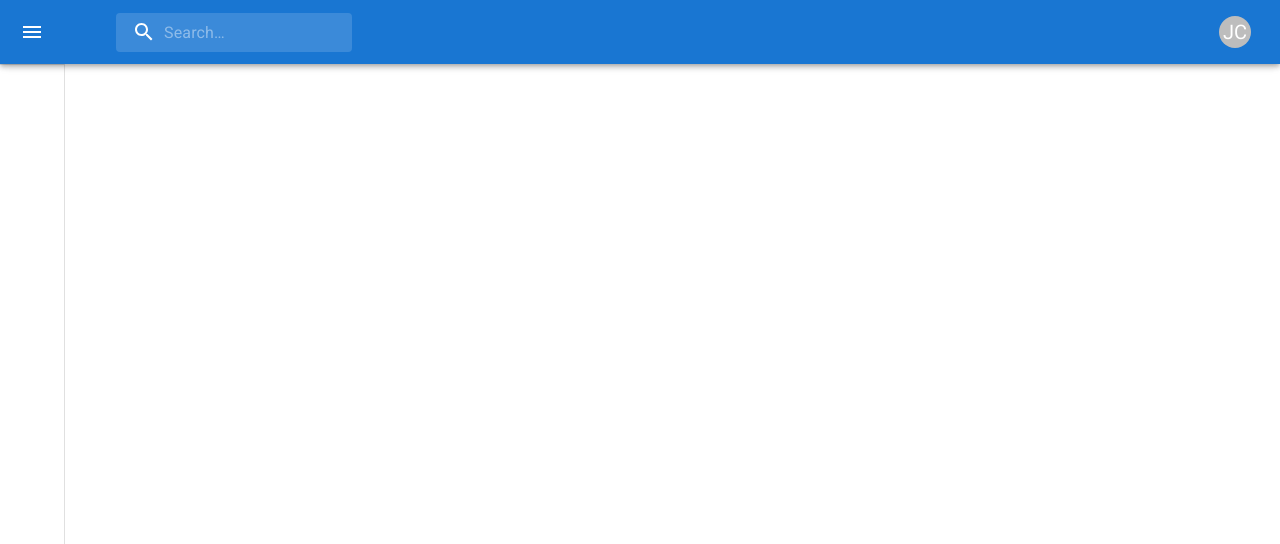
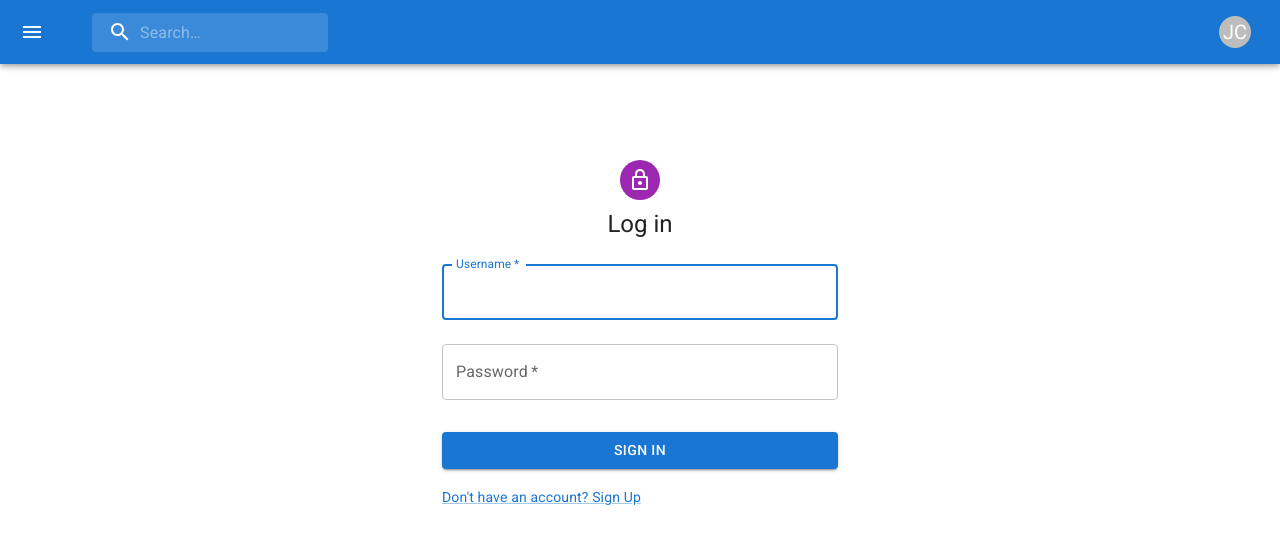
Before and after one commit to jcrz28/Anime-Sphere, a React (Create React App) app: page /auth in a window 1280 px wide. Shown: the top 544 px of the page. Built offline with nearby package versions, Linux system fonts and the light colour scheme.

Commit message:
Created a login/sign up page using MUI template

```diff
--- /dev/null
+++ b/src/components/authentication.js
@@ -0,0 +1,170 @@
+import React, { useContext, useState } from "react";
+import { ThemeProvider, createTheme } from "@mui/material/styles";
+
+import AuthContext from "../context/auth-context";
+import Avatar from "@mui/material/Avatar";
+import Box from "@mui/material/Box";
+import Button from "@mui/material/Button";
+import CircularProgress from "@mui/material/CircularProgress";
+import Container from "@mui/material/Container";
+import CssBaseline from "@mui/material/CssBaseline";
+import Grid from "@mui/material/Grid";
+import Link from "@mui/material/Link";
+import LockOutlinedIcon from "@mui/icons-material/LockOutlined";
+import TextField from "@mui/material/TextField";
+import Typography from "@mui/material/Typography";
+import useHttpClient from "../hook/http-hook";
+import { useNavigate } from "react-router-dom";
+
+const Authentication = () => {
+	const defaultTheme = createTheme();
+	const authCtx = useContext(AuthContext);
+
+	const { isLoading, request } = useHttpClient();
+	const navigate = useNavigate();
+
+	const [isLogin, setIsLogIn] = useState(true);
+	const [error, setError] = useState(null);
+
+	const switchAuthModeHandler = () => {
+		setIsLogIn((prevState) => !prevState);
+		setError(null);
+	};
+
+	const handleSubmit = async (event) => {
+		event.preventDefault();
+		const data = new FormData(event.currentTarget);
+		const userData = Object.fromEntries([...data.entries()]);
+		const formattedData = {
+			username: userData.username,
+			password: userData.password,
+			confirm_password: userData.confirm_password || "",
+		};
+
+		try {
+			const endpoint = isLogin ? "auth/login" : "auth/signup";
+
+			const response = await request(
+				`https://anime-tracker-backend.vercel.app/${endpoint}`,
+				"POST",
+				JSON.stringify(formattedData),
+				{
+					"Content-Type": "application/json",
+				}
+			);
+
+			authCtx.onLogin(response.userId, response.token);
+			navigate("/");
+		} catch (error) {
+			setError(error.message);
+		}
+	};
+
+	return (
+		<ThemeProvider theme={defaultTheme}>
+			<Container component="main" maxWidth="xs">
+				<CssBaseline />
+				{isLoading && (
+					<Box
+						sx={{
+							display: "flex",
+							justifyContent: "center",
+						}}
+					>
+						<CircularProgress />
+					</Box>
+				)}
+				<Box
+					sx={{
+						marginTop: 8,
+						display: "flex",
+						flexDirection: "column",
+						alignItems: "center",
+					}}
+				>
+					<Avatar sx={{ m: 1, bgcolor: "secondary.main" }}>
+						<LockOutlinedIcon />
+					</Avatar>
+					<Typography component="h1" variant="h5">
+						{isLogin ? "Log in" : "Sign Up"}
+					</Typography>
+					<Box
+						component="form"
+						onSubmit={handleSubmit}
+						noValidate
+						sx={{ mt: 1 }}
+					>
+						<TextField
+							margin="normal"
+							required
+							fullWidth
+							id="username"
+							label="Username"
+							name="username"
+							autoComplete="username"
+							autoFocus
+							error={error}
+						/>
+						<TextField
+							margin="normal"
+							required
+							fullWidth
+							name="password"
+							label="Password"
+							type="password"
+							id="password"
+							autoComplete="current-password"
+							error={error}
+						/>
+						{!isLogin && (
+							<TextField
+								margin="normal"
+								required
+								fullWidth
+								name="confirm_password"
+								label="Confirm Password"
+								type="password"
+								id="confirm_password"
+								error={error}
+							/>
+						)}
+
+						{error && (
+							<Typography
+								variant="body2"
+								color="error"
+								align="center"
+								sx={{ mt: 2 }}
+							>
+								{error}
+							</Typography>
+						)}
+						<Button
+							type="submit"
+							fullWidth
+							variant="contained"
+							sx={{ mt: 3, mb: 2 }}
+						>
+							Sign In
+						</Button>
+						<Grid container>
+							<Grid item>
+								<Link
+									href="#"
+									variant="body2"
+									onClick={switchAuthModeHandler}
+								>
+									{isLogin
+										? "Don't have an account? Sign Up"
+										: "Already have an account? Log In"}
+								</Link>
+							</Grid>
+						</Grid>
+					</Box>
+				</Box>
+			</Container>
+		</ThemeProvider>
+	);
+};
+
+export default Authentication;
--- a/src/components/main.js
+++ b/src/components/main.js
@@ -1,7 +1,9 @@
 import * as React from "react";
 
 import { DRAWER_HEADER, DRAWER_WIDTH } from "../utils/helper";
+import { Route, Routes } from "react-router-dom";
 
+import Authentication from "./authentication";
 import Box from "@mui/material/Box";
 import CssBaseline from "@mui/material/CssBaseline";
 import IconButton from "@mui/material/IconButton";
@@ -13,25 +15,43 @@ import Toolbar from "@mui/material/Toolbar";
 import UserMenu from "./user-menu";
 import { styled } from "@mui/material/styles";
 
+const Main = styled("main", { shouldForwardProp: (prop) => prop !== "open" })(
+	({ theme, open }) => ({
+		flexGrow: 1,
+		padding: theme.spacing(3),
+		transition: theme.transitions.create("margin", {
+			easing: theme.transitions.easing.sharp,
+			duration: theme.transitions.duration.leavingScreen,
+		}),
+		marginLeft: `-${DRAWER_WIDTH}px`,
+		...(open && {
+			transition: theme.transitions.create("margin", {
+				easing: theme.transitions.easing.easeOut,
+				duration: theme.transitions.duration.enteringScreen,
+			}),
+			marginLeft: 0,
+		}),
+	})
+);
+
 const AppBar = styled(MuiAppBar, {
 	shouldForwardProp: (prop) => prop !== "open",
 })(({ theme, open }) => ({
-	zIndex: theme.zIndex.drawer + 1,
-	transition: theme.transitions.create(["width", "margin"], {
+	transition: theme.transitions.create(["margin", "width"], {
 		easing: theme.transitions.easing.sharp,
 		duration: theme.transitions.duration.leavingScreen,
 	}),
 	...(open && {
-		marginLeft: DRAWER_WIDTH,
 		width: `calc(100% - ${DRAWER_WIDTH}px)`,
-		transition: theme.transitions.create(["width", "margin"], {
-			easing: theme.transitions.easing.sharp,
+		marginLeft: `${DRAWER_WIDTH}px`,
+		transition: theme.transitions.create(["margin", "width"], {
+			easing: theme.transitions.easing.easeOut,
 			duration: theme.transitions.duration.enteringScreen,
 		}),
 	}),
 }));
 
-export default function Main() {
+export default function PersistentDrawerLeft() {
 	const [isDrawerOpen, setIsDrawerOpen] = React.useState(false);
 
 	const handleDrawerOpen = () => {
@@ -43,6 +63,7 @@ export default function Main() {
 	};
 
 	return (
+		<React.Fragment>
 			<Box sx={{ display: "flex" }}>
 				<CssBaseline />
 				<AppBar position="fixed" open={isDrawerOpen}>
@@ -53,7 +74,7 @@ export default function Main() {
 							onClick={handleDrawerOpen}
 							edge="start"
 							sx={{
-							marginRight: 5,
+								mr: 2,
 								...(isDrawerOpen && { display: "none" }),
 							}}
 						>
@@ -71,9 +92,15 @@ export default function Main() {
 					isDrawerOpen={isDrawerOpen}
 					handleDrawerClose={handleDrawerClose}
 				/>
-			<Box component="main" sx={{ flexGrow: 1, p: 3 }}>
+				<Main open={isDrawerOpen}>
 					<DRAWER_HEADER />
+					<Routes>
+						<Route>
+							<Route path="/auth" element={<Authentication />} />
+						</Route>
+					</Routes>
+				</Main>
 			</Box>
-		</Box>
+		</React.Fragment>
 	);
 }
--- a/src/components/side-drawer.js
+++ b/src/components/side-drawer.js
@@ -1,62 +1,36 @@
 import { DRAWER_HEADER, DRAWER_WIDTH } from "../utils/helper";
-import { styled, useTheme } from "@mui/material/styles";
 
 import ChevronLeftIcon from "@mui/icons-material/ChevronLeft";
 import ChevronRightIcon from "@mui/icons-material/ChevronRight";
 import Divider from "@mui/material/Divider";
+import Drawer from "@mui/material/Drawer";
 import IconButton from "@mui/material/IconButton";
-import MuiDrawer from "@mui/material/Drawer";
 import React from "react";
-
-const openedMixin = (theme) => ({
-	width: DRAWER_WIDTH,
-	transition: theme.transitions.create("width", {
-		easing: theme.transitions.easing.sharp,
-		duration: theme.transitions.duration.enteringScreen,
-	}),
-	overflowX: "hidden",
-});
-
-const closedMixin = (theme) => ({
-	transition: theme.transitions.create("width", {
-		easing: theme.transitions.easing.sharp,
-		duration: theme.transitions.duration.leavingScreen,
-	}),
-	overflowX: "hidden",
-	width: `calc(${theme.spacing(7)} + 1px)`,
-	[theme.breakpoints.up("sm")]: {
-		width: `calc(${theme.spacing(8)} + 1px)`,
-	},
-});
-
-const Drawer = styled(MuiDrawer, {
-	shouldForwardProp: (prop) => prop !== "open",
-})(({ theme, open }) => ({
-	width: DRAWER_WIDTH,
-	flexShrink: 0,
-	whiteSpace: "nowrap",
-	boxSizing: "border-box",
-	...(open && {
-		...openedMixin(theme),
-		"& .MuiDrawer-paper": openedMixin(theme),
-	}),
-	...(!open && {
-		...closedMixin(theme),
-		"& .MuiDrawer-paper": closedMixin(theme),
-	}),
-}));
+import { useTheme } from "@mui/material/styles";
 
 const SideDrawer = (props) => {
 	const theme = useTheme();
 
 	return (
-		<Drawer variant="permanent" open={props.isDrawerOpen}>
+		<Drawer
+			sx={{
+				width: DRAWER_WIDTH,
+				flexShrink: 0,
+				"& .MuiDrawer-paper": {
+					width: DRAWER_WIDTH,
+					boxSizing: "border-box",
+				},
+			}}
+			variant="persistent"
+			anchor="left"
+			open={props.isDrawerOpen}
+		>
 			<DRAWER_HEADER>
 				<IconButton onClick={props.handleDrawerClose}>
-					{theme.direction === "rtl" ? (
+					{theme.direction === "ltr" ? (
+						<ChevronLeftIcon />
+					) : (
 						<ChevronRightIcon />
-					) : (
-						<ChevronLeftIcon />
 					)}
 				</IconButton>
 			</DRAWER_HEADER>
--- a/src/components/user-menu.js
+++ b/src/components/user-menu.js
@@ -1,14 +1,20 @@
+import AuthContext from "../context/auth-context";
 import Avatar from "@mui/material/Avatar";
 import IconButton from "@mui/material/IconButton";
 import ListItemIcon from "@mui/material/ListItemIcon";
+import Login from "@mui/icons-material/Login";
 import Logout from "@mui/icons-material/Logout";
 import Menu from "@mui/material/Menu";
 import MenuItem from "@mui/material/MenuItem";
 import React from "react";
 import Settings from "@mui/icons-material/Settings";
 import Tooltip from "@mui/material/Tooltip";
+import { useContext } from "react";
+import { useNavigate } from "react-router-dom";
 
 const UserMenu = () => {
+	const authCtx = useContext(AuthContext);
+	const navigate = useNavigate();
 	const [menuAnchorEl, setMenuAnchorEl] = React.useState(null);
 
 	const isMenuOpen = Boolean(menuAnchorEl);
@@ -18,6 +24,17 @@ const UserMenu = () => {
 	};
 	const handleMenuClose = () => {
 		setMenuAnchorEl(null);
+	};
+
+	const handleLogout = () => {
+		authCtx.onLogout();
+		navigate("/");
+		handleMenuClose();
+	};
+
+	const handleSignIn = () => {
+		navigate("/auth");
+		handleMenuClose();
 	};
 
 	return (
@@ -80,12 +97,21 @@ const UserMenu = () => {
 					</ListItemIcon>
 					Settings
 				</MenuItem>
-				<MenuItem>
-					<ListItemIcon>
-						<Logout fontSize="small" />
-					</ListItemIcon>
-					Logout
-				</MenuItem>
+				{authCtx.isLoggedIn ? (
+					<MenuItem onClick={handleLogout}>
+						<ListItemIcon>
+							<Logout fontSize="small" />
+						</ListItemIcon>
+						Logout
+					</MenuItem>
+				) : (
+					<MenuItem onClick={handleSignIn}>
+						<ListItemIcon>
+							<Login fontSize="small" />
+						</ListItemIcon>
+						Sign In
+					</MenuItem>
+				)}
 			</Menu>
 		</React.Fragment>
 	);
```
Lines whose indentation alone changed are shown as unchanged.
